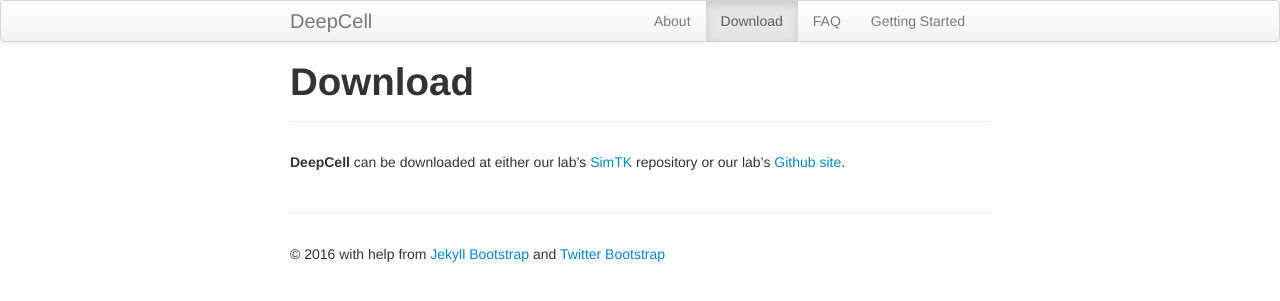
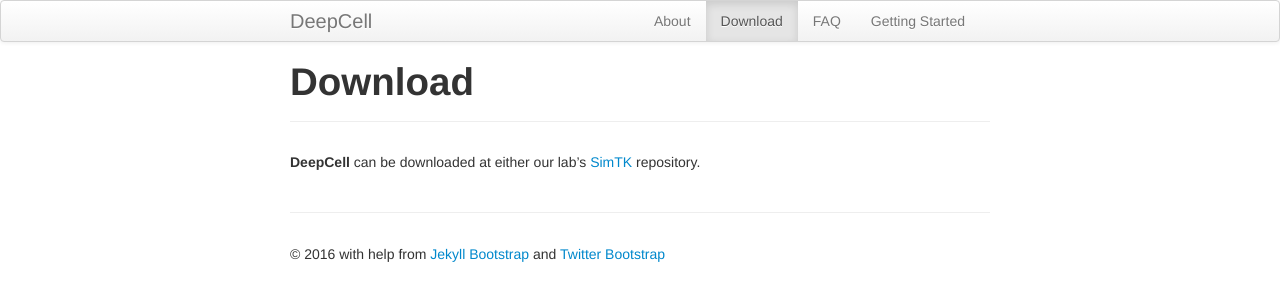
Before and after one commit to vanvalen/deepcell.github.io, a Jekyll site: the page built from _pages/01-Download.md, in a window 1280 px wide. Shown: the top 301 px of the page. Built offline with Jekyll 4.4.1, drawn with Linux system fonts in a browser that asks for light colours.

Commit message:
Updated links

```diff
--- a/_pages/01-Download.md
+++ b/_pages/01-Download.md
@@ -6,4 +6,4 @@ group: navigation
 order: 2
 ---
 
-__DeepCell__ can be downloaded at either our lab's [SimTK]() repository or our lab's [Github site](http://github.com/Covertlab/DeepCell2).
+__DeepCell__ can be downloaded at either our lab's [SimTK](http://www.simtk.org/projects/deepcell) repository.
```
Also changed, not shown: 1 other file.
